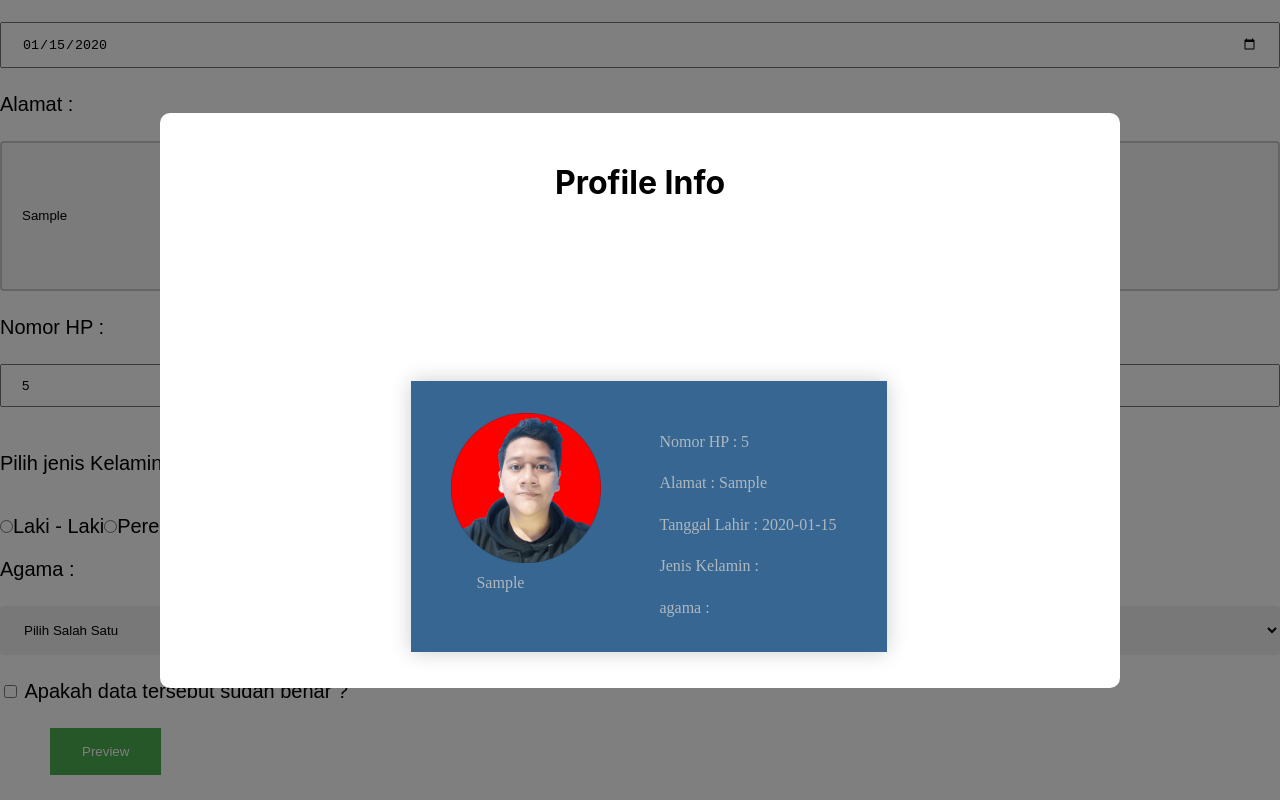
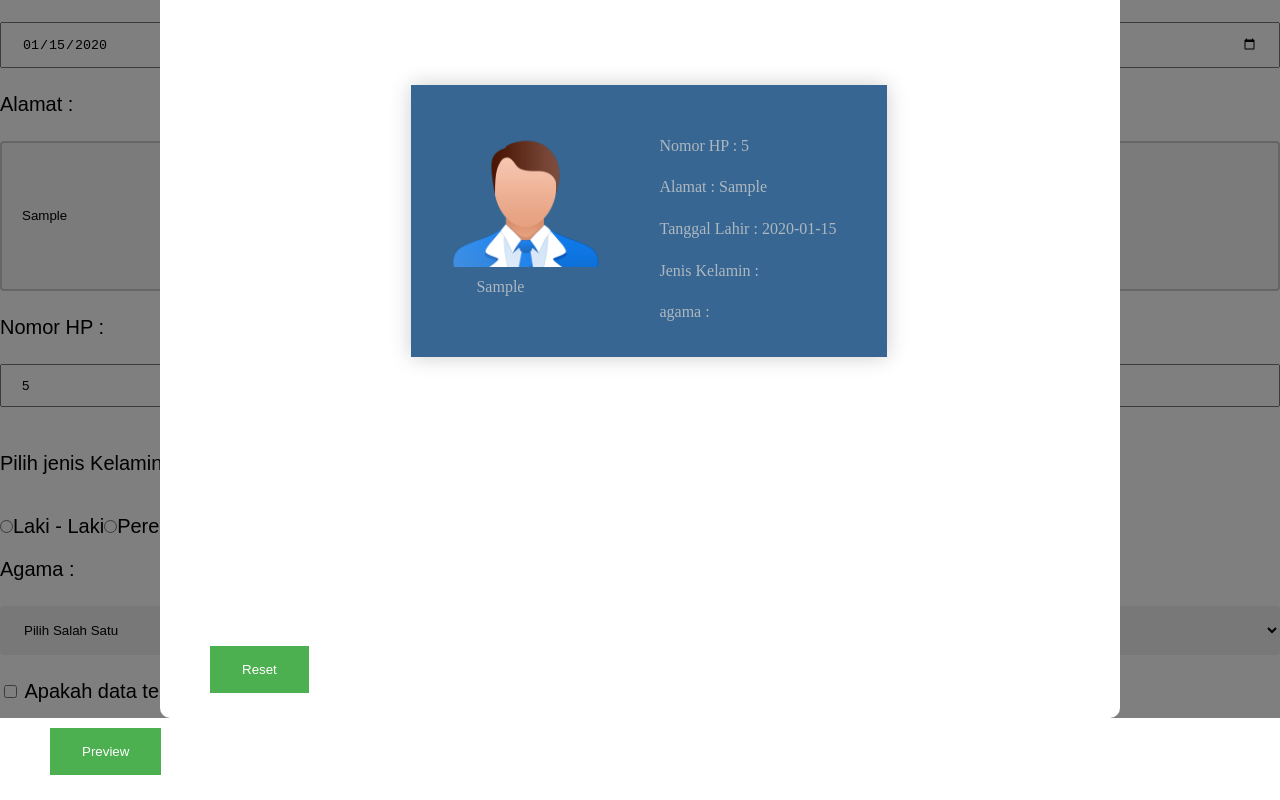
Before and after one commit to ImamHilmi/tugas-02-desember-2021-form-modal-box, a React (Create React App) app: page / in a window 1280 px wide. Both pictures are taken after typing "Sample", "2020-01-15", "Sample", "5" into the empty fields and a click on the button "Preview". Shown: the part 202-1002 px from the top of the page. Built offline with nearby package versions, Linux system fonts and the light colour scheme.

Commit message:
update ToDoList and Reset Button

```diff
--- /dev/null
+++ b/src/components/card/CardList.js
@@ -0,0 +1,31 @@
+import React from 'react'
+import Image from '../../content/pic1.png';
+import './Card.css';
+
+const CardList = (props) => {
+    return (
+    <>
+        <div>
+            <div className="row__cardname">
+                <div className="col-md-12">
+                    <div className="name__card">
+                    <div className="profile__main">
+                        <img className="profile__img" src={Image} alt="Foto" />
+                        <p className="profile__name"> {props.nama} </p>
+                    </div>
+                        <div className="profile__main">
+                        <p className="profile__body"> Nomor HP : {props.hp}</p>
+                        <p className="profile__body"> Alamat : {props.alamat}</p>
+                        <p className="profile__body">Tanggal Lahir : {props.tglLahir}</p>
+                        <p className="profile__body">Jenis Kelamin : {props.jenisKelamin}</p>
+                        <p className="profile__body">agama : {props.agama}</p>
+                        </div>
+                    </div>
+                </div>
+            </div>
+        </div>
+    </>
+    )
+}
+
+export default CardList
--- a/src/components/form/Form.js
+++ b/src/components/form/Form.js
@@ -1,8 +1,7 @@
 // import './form.css'
-
 import { useState } from "react";
 import Modal from '../modal/Modal';
-import Card from '../card/Card';
+// import CardList from '../card/CardList';
 
 function Form() {
     const [nama, setNama] = useState("");
@@ -12,6 +11,12 @@ function Form() {
     const [jenisKelamin, setJenisKelamin] = useState("");
     const [agama, setAgama] = useState("");
     const [isShow, setIsShow] = useState(false);
+    const [data, setData] = useState([]);
+
+    const resetHandler = () => {
+        setData([]);
+        setIsShow(false);
+    }
 
     function nameHandler(event) {
         setNama(event.target.value);
@@ -37,19 +42,18 @@ function Form() {
         setAgama(event.target.value);
         console.log(event.target.name);
     }
-
     const submitHandler = (event) => {
         event.preventDefault();
         setIsShow(true);
+        setData([...data, {nama,tglLahir,alamat,hp,jenisKelamin,agama}]);
     }
-
-    const closeHandler = (event) => {
+    const closeHandler = () => {
         setIsShow(false)
     }
 
     return ( <>
-        {isShow && <Modal onClose={closeHandler} nama={nama} tglLahir={tglLahir} alamat={alamat} hp={hp} jenisKelamin={jenisKelamin} agama={agama} />}
-        {/* {isShow && <Modal onClose={closeHandler} /> && <Card onClose={closeHandler} nama={nama} tglLahir={tglLahir} alamat={alamat} hp={hp} jenisKelamin={jenisKelamin} agama={agama} />} */}
+
+        {isShow && <Modal onClose={closeHandler} data={data} nama={nama} tglLahir={tglLahir} alamat={alamat} hp={hp} jenisKelamin={jenisKelamin} agama={agama} onClose1={resetHandler} />}
 
         <div className="row">
             <div className="col-md-12">
@@ -93,12 +97,12 @@ function Form() {
                         <input type="checkbox" id="setuju" name="setuju" value="setuju" />
                         <label forHtml="setuju"> Apakah data tersebut sudah benar ?</label><br />
 
-
                             <button id="button" type="submit" className="button">
                                 Preview
                             </button>
 
                     </form>
+                    {/* {data.map((dataList, index) => {return(<CardList nama={dataList.nama} tglLahir={dataList.tglLahir} alamat={dataList.alamat} hp={dataList.hp} jenisKelamin={dataList.jenisKelamin} agama={dataList.agama} />)})} */}
                 </div>
             </div>
         </div>
--- a/src/components/modal/Modal.css
+++ b/src/components/modal/Modal.css
@@ -1,21 +1,22 @@
 .backdrop {
     background-color: rgba(0,0,0,0.5);
-    position: fixed;
-    top: 0;
-    bottom: 0;
+    position: absolute;
+    /* top: 0; */
+    /* bottom: 0; */
     left: 0;
     right: 0;
     display:flex;
     justify-content:center;
     align-items: center;
+    height: auto;
 }
 
 .modalC {
-    position: fixed;
+    position: flex;
     background: white;
     border-radius: 10px;
     width: 75%;
-    height: 575px;
+    height: auto;
 
 }
 
@@ -24,3 +25,13 @@
     margin-bottom: -85px;
     margin-left: 395px;
 }
+
+.button {
+    background-color: #4CAF50;
+    border: none;
+    color: white;
+    padding: 16px 32px;
+    text-decoration: none;
+    margin: 25px 50px;
+    cursor: pointer;
+}
--- a/src/components/modal/Modal.js
+++ b/src/components/modal/Modal.js
@@ -1,14 +1,22 @@
 import React from 'react'
 import './Modal.css'
-import Card from '../card/Card'
+// import Card from '../card/Card'
+import CardList from '../card/CardList';
 
 const Modal = (props) => {
+
     return (
     <>
         <div className="backdrop" onClick={props.onClose}>
             <div className="modalC">
                 <h1>Profile Info</h1>
-                <Card nama={props.nama} tglLahir={props.tglLahir} alamat={props.alamat} hp={props.hp} jenisKelamin={props.jenisKelamin} agama={props.agama} />
+                {props.data.map((dataList, index) => {return(<CardList nama={dataList.nama} tglLahir={dataList.tglLahir} alamat={dataList.alamat} hp={dataList.hp} jenisKelamin={dataList.jenisKelamin} agama={dataList.agama} />)})}
+
+                <button onClick={props.onClose1} type="button" className="button" > Reset </button>
+
+                {/* <h1>Profile Info</h1> */}
+                {/* <Card nama={props.nama} tglLahir={props.tglLahir} alamat={props.alamat} hp={props.hp} jenisKelamin={props.jenisKelamin} agama={props.agama} /> */}
+
             </div>
         </div>
 
```
Also changed, not shown: src/components/card/CardInfo.js (deleted, +0 -11 lines), src/content/pic1.png (added).
